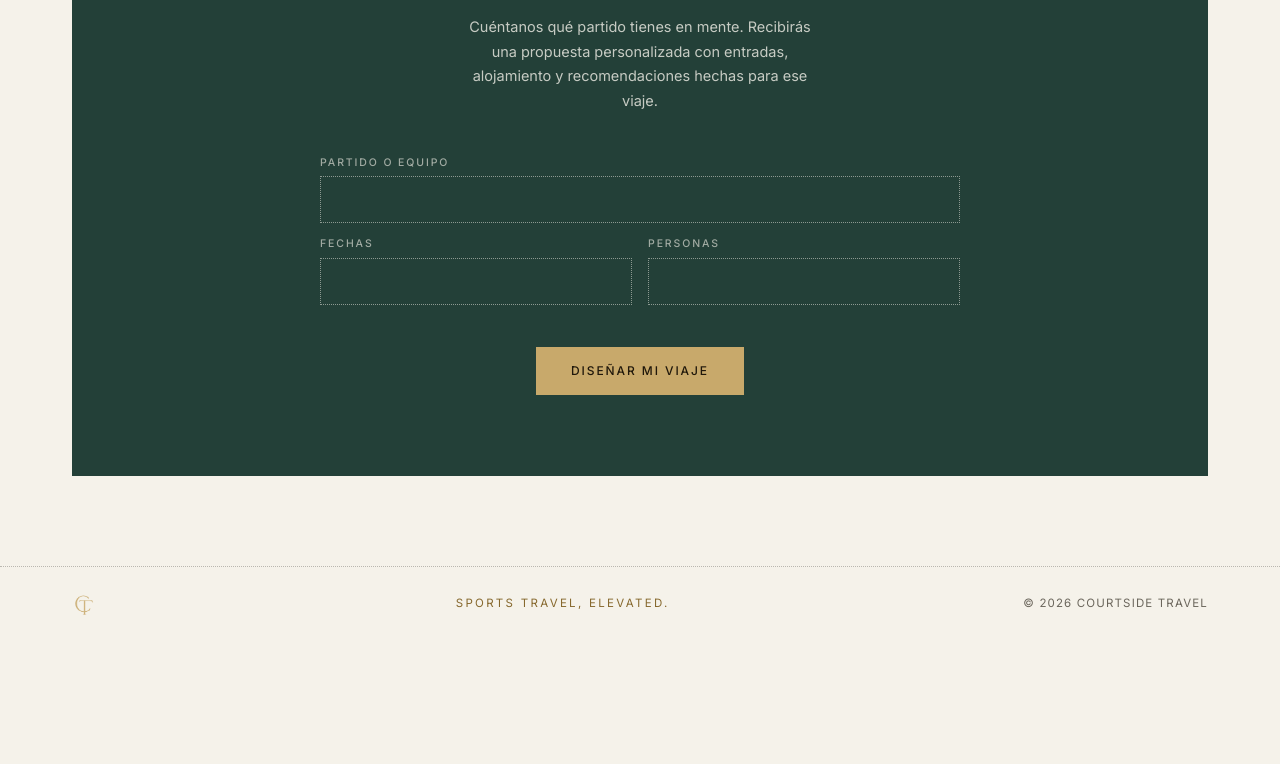
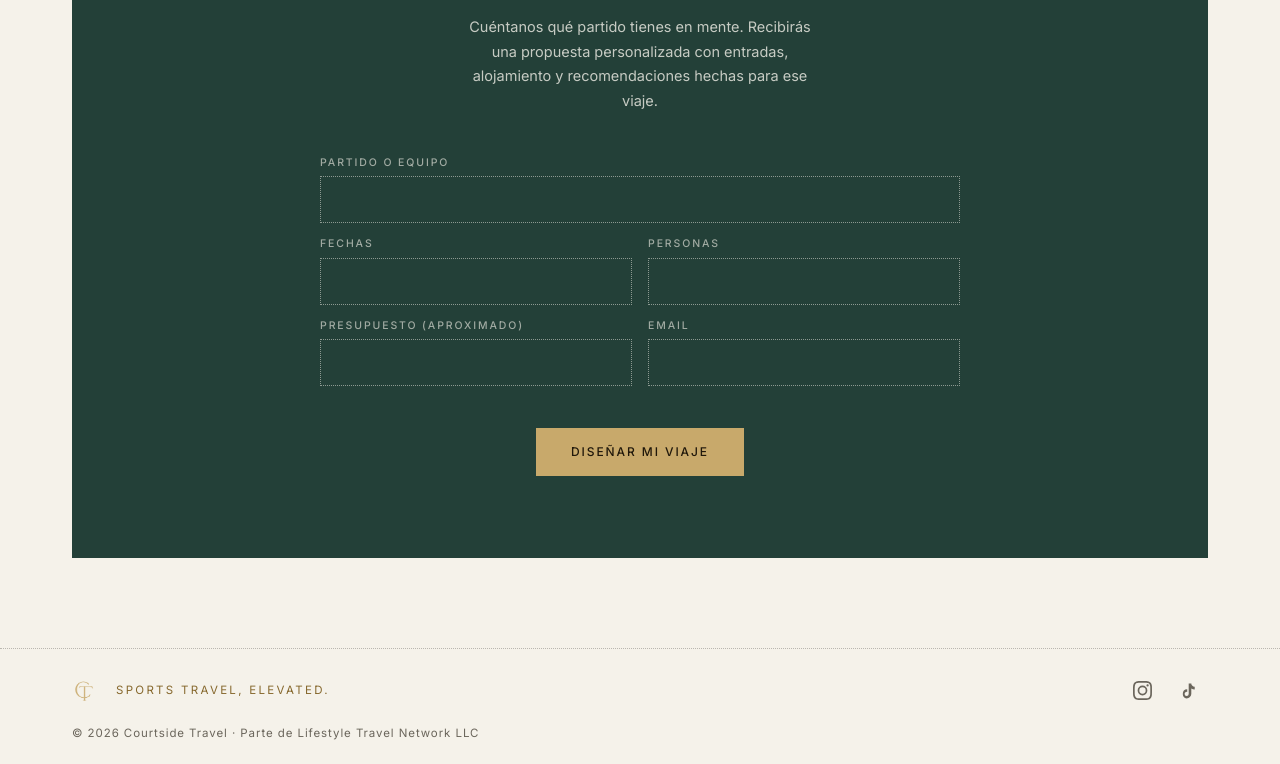
Before and after one commit to alejandrolv-dev/courtside-travel-website, a plain HTML site: page index.html in a window 1280 px wide. Shown: the part 3945-4709 px from the top of the page. Before the commit the page ends 4586 px from the top, so only its background shows below. Drawn offline with nearby package versions, Linux system fonts and the light colour scheme.

Commit message:
Add budget + email fields, social footer, and parent-company line
- Intake form: add "Presupuesto (aproximado)" and a required, validated
  "Email" field (Web3Forms uses the email field as reply-to)
- Footer: Instagram + TikTok icons (inline SVG, links left blank to fill
  in later), restructured into brand / social / legal rows
- Footer legal line: "Parte de Lifestyle Travel Network LLC"

Co-Authored-By: Claude Opus 4.8 <noreply@anthropic.com>

```diff
--- a/index.html
+++ b/index.html
@@ -500,13 +500,24 @@ button:hover{background:transparent;color:var(--gold)}
    FOOTER
    ============================================================ */
 footer{margin-top:clamp(56px,7vw,90px);border-top:1px dotted var(--rule)}
-.foot-inner{
+.foot-top{
   display:flex;align-items:center;justify-content:space-between;gap:16px;
-  padding-block:22px;               /* block only - .wrap owns the inline padding */
+  padding-top:22px;
 }
-.foot-inner .mono{width:30px;height:30px}
-.foot-inner p{margin:0;font:400 11.5px/1 var(--body);letter-spacing:.1em;color:var(--ink-soft)}
+.foot-brand{display:flex;align-items:center;gap:14px}
+.foot-brand .mono{width:30px;height:30px}
 .foot-tag{font:400 11.5px/1 var(--body);letter-spacing:.2em;text-transform:uppercase;color:var(--gold-ink)}
+.foot-social{display:flex;align-items:center;gap:6px}
+.foot-ico{
+  display:grid;place-items:center;
+  width:40px;height:40px;
+  color:var(--ink-soft);
+  transition:color .25s ease;
+}
+.foot-ico:hover{color:var(--gold-ink)}
+.foot-ico svg{width:19px;height:19px;display:block;fill:currentColor}
+.foot-legal{padding:14px 0 22px}
+.foot-legal p{margin:0;font:400 11.5px/1.5 var(--body);letter-spacing:.08em;color:var(--ink-soft)}
 @media (max-width:640px){.foot-tag{display:none}}
 
 /* ============================================================
@@ -701,6 +712,16 @@ footer{margin-top:clamp(56px,7vw,90px);border-top:1px dotted var(--rule)}
               <input id="f-who" name="who" type="text" autocomplete="off">
             </div>
           </div>
+          <div class="row">
+            <div class="field">
+              <label for="f-budget">Presupuesto (aproximado)</label>
+              <input id="f-budget" name="presupuesto" type="text" autocomplete="off">
+            </div>
+            <div class="field">
+              <label for="f-email">Email</label>
+              <input id="f-email" name="email" type="email" autocomplete="email" inputmode="email">
+            </div>
+          </div>
           <button type="submit">Diseñar mi viaje</button>
           <p class="brief-note" id="brief-note" role="status" hidden></p>
         </form>
@@ -711,10 +732,26 @@ footer{margin-top:clamp(56px,7vw,90px);border-top:1px dotted var(--rule)}
 </main>
 
 <footer>
-  <div class="wrap foot-inner">
-    <span class="mono" role="img" aria-label="Monograma Courtside Travel"></span>
-    <span class="foot-tag">Sports travel, elevated.</span>
-    <p>© 2026 COURTSIDE TRAVEL</p>
+  <div class="wrap">
+    <div class="foot-top">
+      <div class="foot-brand">
+        <span class="mono" role="img" aria-label="Monograma Courtside Travel"></span>
+        <span class="foot-tag">Sports travel, elevated.</span>
+      </div>
+      <nav class="foot-social" aria-label="Redes sociales">
+        <!-- Pega la URL de tu perfil de Instagram en el href="" de abajo -->
+        <a class="foot-ico" href="" aria-label="Instagram">
+          <svg viewBox="0 0 24 24" aria-hidden="true"><path d="M12 2.16c3.2 0 3.58.01 4.85.07 1.17.05 1.8.25 2.23.42.56.21.96.47 1.38.9.43.42.69.82.9 1.38.17.43.37 1.06.42 2.23.06 1.27.07 1.65.07 4.85s-.01 3.58-.07 4.85c-.05 1.17-.25 1.8-.42 2.23-.21.56-.47.96-.9 1.38-.42.43-.82.69-1.38.9-.43.17-1.06.37-2.23.42-1.27.06-1.65.07-4.85.07s-3.58-.01-4.85-.07c-1.17-.05-1.8-.25-2.23-.42-.56-.21-.96-.47-1.38-.9-.43-.42-.69-.82-.9-1.38-.17-.43-.37-1.06-.42-2.23C2.17 15.58 2.16 15.2 2.16 12s.01-3.58.07-4.85c.05-1.17.25-1.8.42-2.23.21-.56.47-.96.9-1.38.42-.43.82-.69 1.38-.9.43-.17 1.06-.37 2.23-.42C8.42 2.17 8.8 2.16 12 2.16M12 0C8.74 0 8.33.01 7.05.07 5.78.13 4.9.33 4.14.63c-.79.31-1.46.72-2.12 1.38C1.36 2.67.95 3.34.63 4.14.33 4.9.13 5.78.07 7.05.01 8.33 0 8.74 0 12s.01 3.67.07 4.95c.06 1.27.26 2.15.56 2.91.31.79.72 1.46 1.38 2.12.66.66 1.33 1.07 2.12 1.38.76.3 1.64.5 2.91.56C8.33 23.99 8.74 24 12 24s3.67-.01 4.95-.07c1.27-.06 2.15-.26 2.91-.56.79-.31 1.46-.72 2.12-1.38.66-.66 1.07-1.33 1.38-2.12.3-.76.5-1.64.56-2.91.06-1.28.07-1.69.07-4.95s-.01-3.67-.07-4.95c-.06-1.27-.26-2.15-.56-2.91-.31-.79-.72-1.46-1.38-2.12C21.33 1.36 20.66.95 19.86.63 19.1.33 18.22.13 16.95.07 15.67.01 15.26 0 12 0z"/><path d="M12 5.84A6.16 6.16 0 1 0 12 18.16 6.16 6.16 0 0 0 12 5.84m0 10.16A4 4 0 1 1 12 8a4 4 0 0 1 0 8z"/><circle cx="18.41" cy="5.59" r="1.44"/></svg>
+        </a>
+        <!-- Pega la URL de tu perfil de TikTok en el href="" de abajo -->
+        <a class="foot-ico" href="" aria-label="TikTok">
+          <svg viewBox="0 0 24 24" aria-hidden="true"><path d="M16.6 5.82a4.28 4.28 0 0 1-1.05-2.82h-3.3v13.4a2.59 2.59 0 0 1-2.58 2.5 2.59 2.59 0 0 1-2.59-2.59 2.59 2.59 0 0 1 3.3-2.49v-3.4a5.88 5.88 0 0 0-5.6 5.89A5.88 5.88 0 0 0 9.67 22a5.88 5.88 0 0 0 5.88-5.88V9.4a7.34 7.34 0 0 0 4.3 1.38V7.4a4.28 4.28 0 0 1-3.25-1.58z"/></svg>
+        </a>
+      </nav>
+    </div>
+    <div class="foot-legal">
+      <p>© 2026 Courtside Travel · Parte de Lifestyle Travel Network LLC</p>
+    </div>
   </div>
 </footer>
 
@@ -816,6 +853,13 @@ footer{margin-top:clamp(56px,7vw,90px);border-top:1px dotted var(--rule)}
         return;
       }
 
+      var email = (form.elements.email.value || '').trim();
+      if(!/^[^\s@]+@[^\s@]+\.[^\s@]+$/.test(email)){
+        say('Déjanos un correo válido para poder responderte.');
+        form.elements.email.focus();
+        return;
+      }
+
       var data = new FormData(form);
       data.set('subject', 'Nueva solicitud de viaje: ' + match);
 
```
Also changed, not shown: 1 other file.
